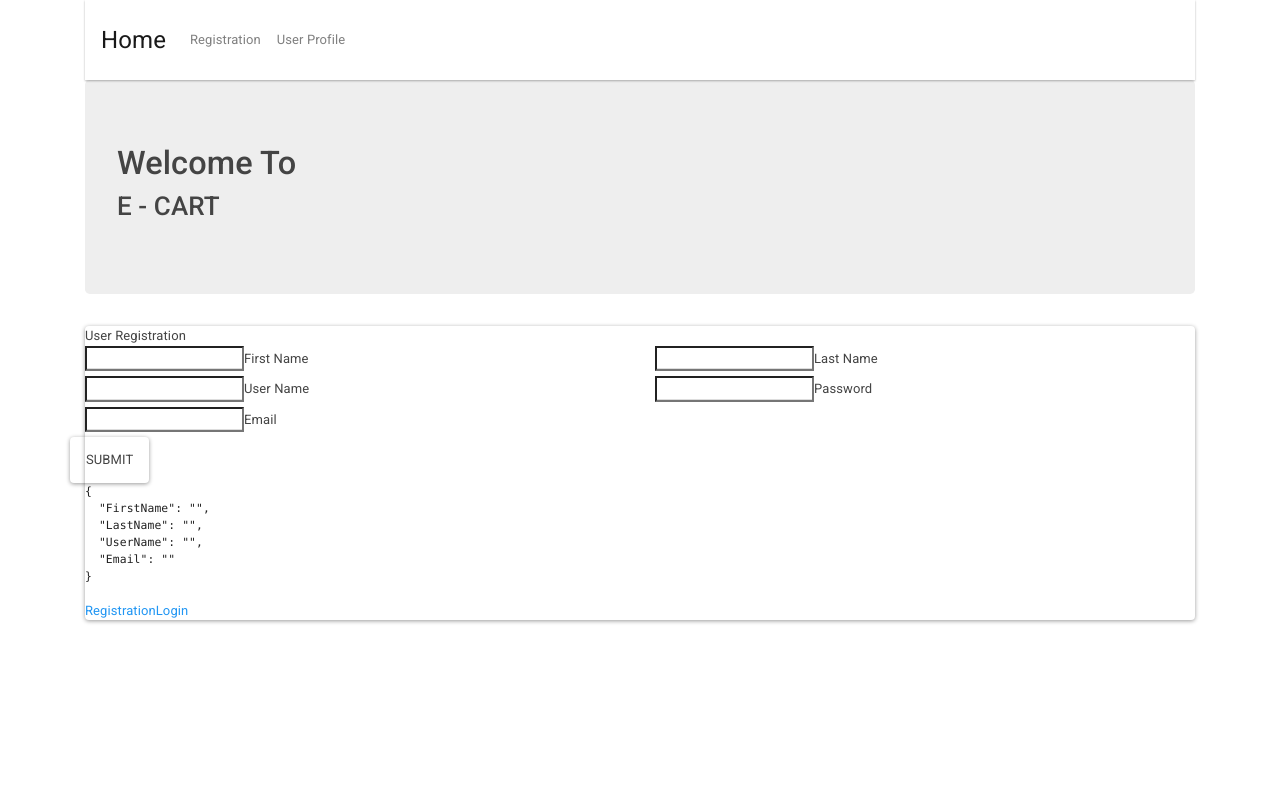
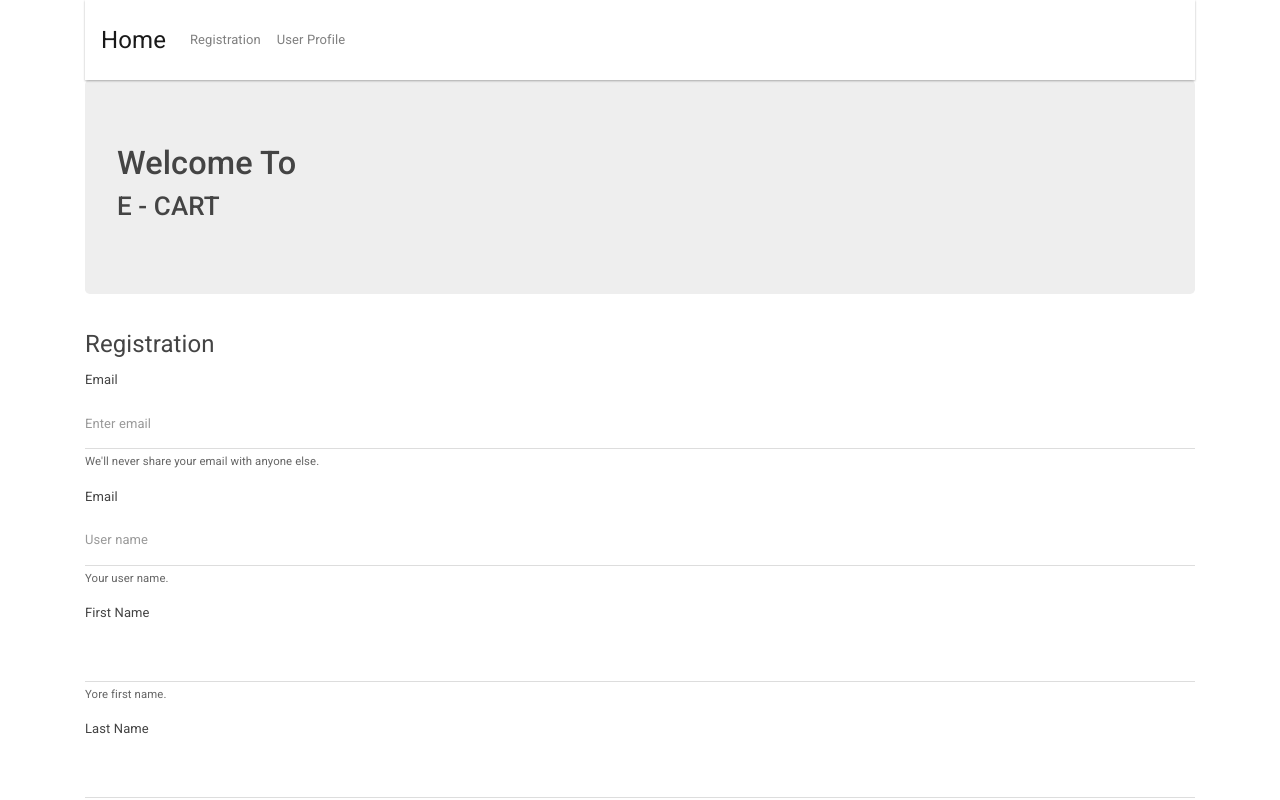
Before and after one commit to Someshb/ecart, an Angular app: page /registration in a window 1280 px wide. Shown: the top 800 px of the page. Built offline with nearby package versions, Linux system fonts and the light colour scheme.

Commit message:
Commit tonew chnages in registration page layout

```diff
--- a/src/app/app.module.ts
+++ b/src/app/app.module.ts
@@ -18,7 +18,7 @@ import { UsersService } from './services/users.service';
 const appRoutes: Routes = [
 
   { path: 'home', component: HomeComponent },
- // { path: 'userProfile', component: UserProfileComponent },
+  { path: 'userProfile', component: UserProfileComponent },
   { path: 'registration',  component: SignUpComponent },
   { path: ' ',  redirectTo : '/home',  pathMatch : 'full' },
   { path: '**',  redirectTo : '/home',  pathMatch : 'full' }
--- a/src/app/sign-up/sign-up.component.html
+++ b/src/app/sign-up/sign-up.component.html
@@ -1,53 +1,43 @@
-<div class="row">
-  <div class="col s8 offset-s2">
+<form novalidate #userformValidate="ngForm" (ngSubmit)="userFormSubmit()">
+  <fieldset>
+    <legend>Registration</legend>
+    <div class="form-group">
+      <label for="exampleInputEmail1">Email</label>
 
-    <div class="card blue-grey darken-1">
-      <div class="card-content white-text">
-        <span class="card-title">User Registration</span>
-        <div class="row">
-          <form class="col s12" novalidate #userformValidate="ngForm" (ngSubmit)="userFormSubmit()">
-            <div class="row">
-              <div class="input-field col s6">
-                <input id="first_name" type="text" #firstName="ngModel" autocomplete="off" [(ngModel)]="userModel.FirstName" name="FirstName" required class="validate">
-                <label data-error="Required!">First Name </label>
-              </div>
-              <div class="input-field col s6">
-                <input id="last_name" type="text" #LastName="ngModel" autocomplete="off"  name="LastName" [(ngModel)]="userModel.LastName" required class="validate">
-                <label data-error="Required!">Last Name </label>
-              </div>
-            </div>
+      <input id="email" type="email" #Email="ngModel"  autocomplete="off" aria-describedby="emailHelp"  name="Email" [(ngModel)]="userModel.Email" required class="form-control" placeholder="Enter email">
+      <small id="emailHelp" class="form-text text-muted">We'll never share your email with anyone else.</small>
+    </div>
 
-            <div class="row">
-              <div class="input-field col s6">
-                <input id="username" type="text" #UserName="ngModel" autocomplete="off" name="UserName" [(ngModel)]="userModel.UserName" required class="validate">
-                <label data-error="Required!">User Name </label>
-              </div>
-              <div class="input-field col s6">
-                <input id="password" type="password" required autocomplete="off" minlength="8" maxlength="20" #Password="ngModel" name="Password"  [(ngModel)]="userModel.Password"
-                  class="validate">
-                  <label data-error="Password requied">Password </label>
-              </div>
-            </div>
-            <div class="row">
-              <div class="input-field col s12">
-                <input id="email" type="email" #Email="ngModel"  autocomplete="off"  name="Email" [(ngModel)]="userModel.Email" required class="validate">
-                <label data-error="Invalid email">Email </label>
-              </div>
-            </div>
-            <div class="row">
-              <button class="waves-effect waves-light btn"  type="submit">Submit</button>
-            </div>
+    <div class="form-group">
+        <label for="exampleInputEmail1">Email</label>
 
-            <pre>{{ userformValidate.value | json}}</pre>
-          </form>
-        </div>
-      </div>
-      <div class="card-action">
-        <a href="#">Registration</a>
-        <a href="#">Login</a>
+        <input id="username" type="text" #UserName="ngModel" autocomplete="off" name="UserName" [(ngModel)]="userModel.UserName" required class="form-control" placeholder="User name">
+        <small id="emailHelp" class="form-text text-muted">Your user name.</small>
       </div>
 
 
+    <div class="form-group">
+        <label for="exampleInputEmail1">First Name</label>
+        <input id="first_name" type="text" #firstName="ngModel" name="FirstName" autocomplete="off" [(ngModel)]="userModel.FirstName" name="FirstName" required class="form-control">
+       <!-- <input type="text" class="form-control" id="txtFirstName" aria-describedby="firstNamelHelp" placeholder="Enter first name">-->
+        <small id="firstNamelHelp" class="form-text text-muted">Yore first name.</small>
+      </div>
+      <div class="form-group">
+          <label for="exampleInputEmail1">Last Name</label>
+          <input id="last_name" type="text" #LastName="ngModel" autocomplete="off"  name="LastName" [(ngModel)]="userModel.LastName" required class="form-control">
+          <label data-error="Required!">Last Name </label>
+          <small id="lastNamelHelp" class="form-text text-muted">Your last name.</small>
+        </div>
+    <div class="form-group">
+      <label for="exampleInputPassword1">Password</label>
+      <input type="password" id="txtPassword" class="form-control" maxlength="8" placeholder="Password">
+    </div>
+    <div class="form-group">
+      <label for="exampleInputPassword1">Confirm Password</label>
+      <input type="password" id="confPassword" class="form-control" maxlength="8" placeholder="Reenter password">
+    </div>
+    <button type="submit" class="btn btn-primary">Submit</button>
+  </fieldset>
 
-    </div>
-  </div>
+  <pre>{{ userformValidate.value | json}}</pre>
+</form>
```
Also changed, not shown: 7 other files (tests, documents, lock files or other folders).
